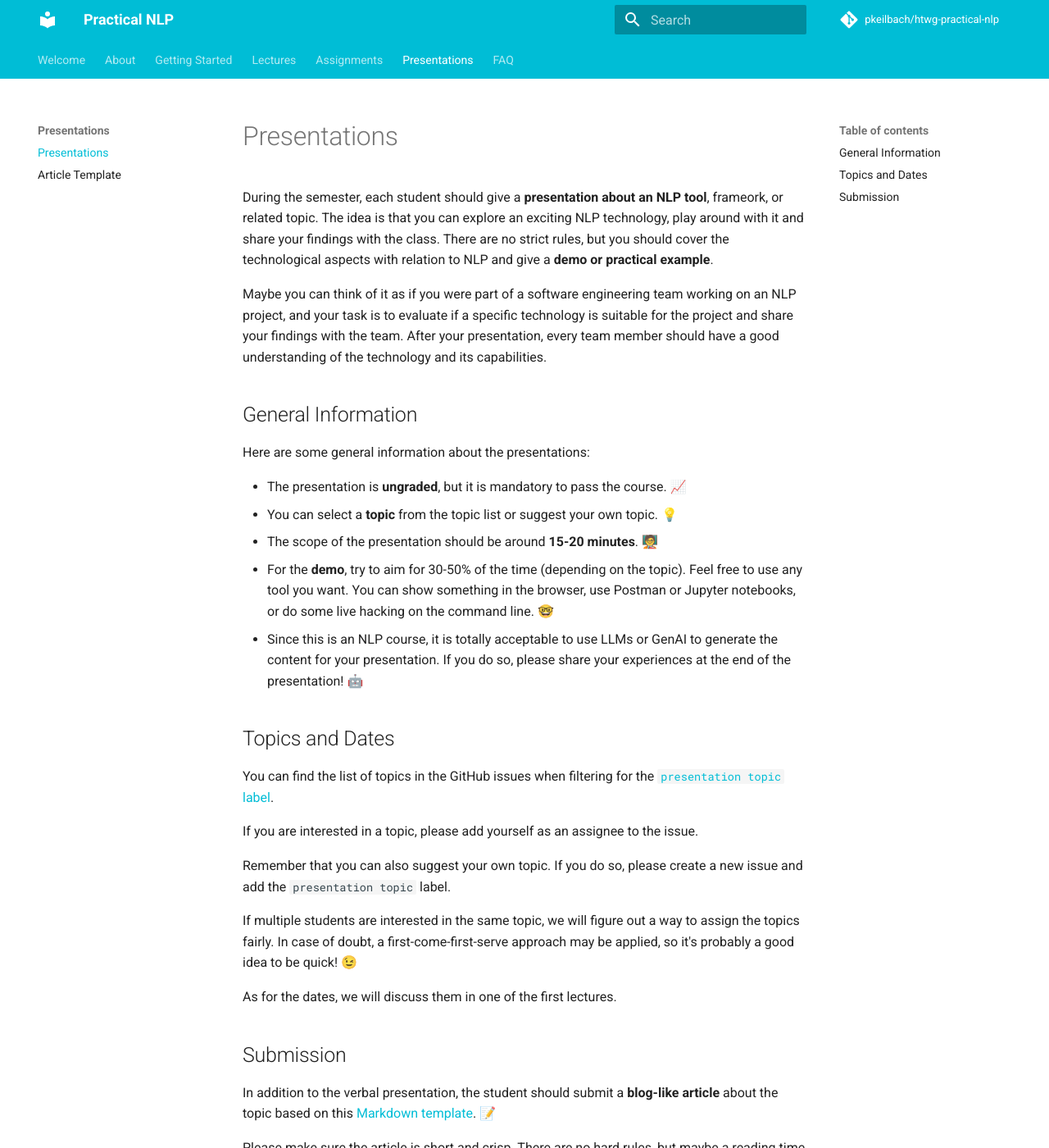
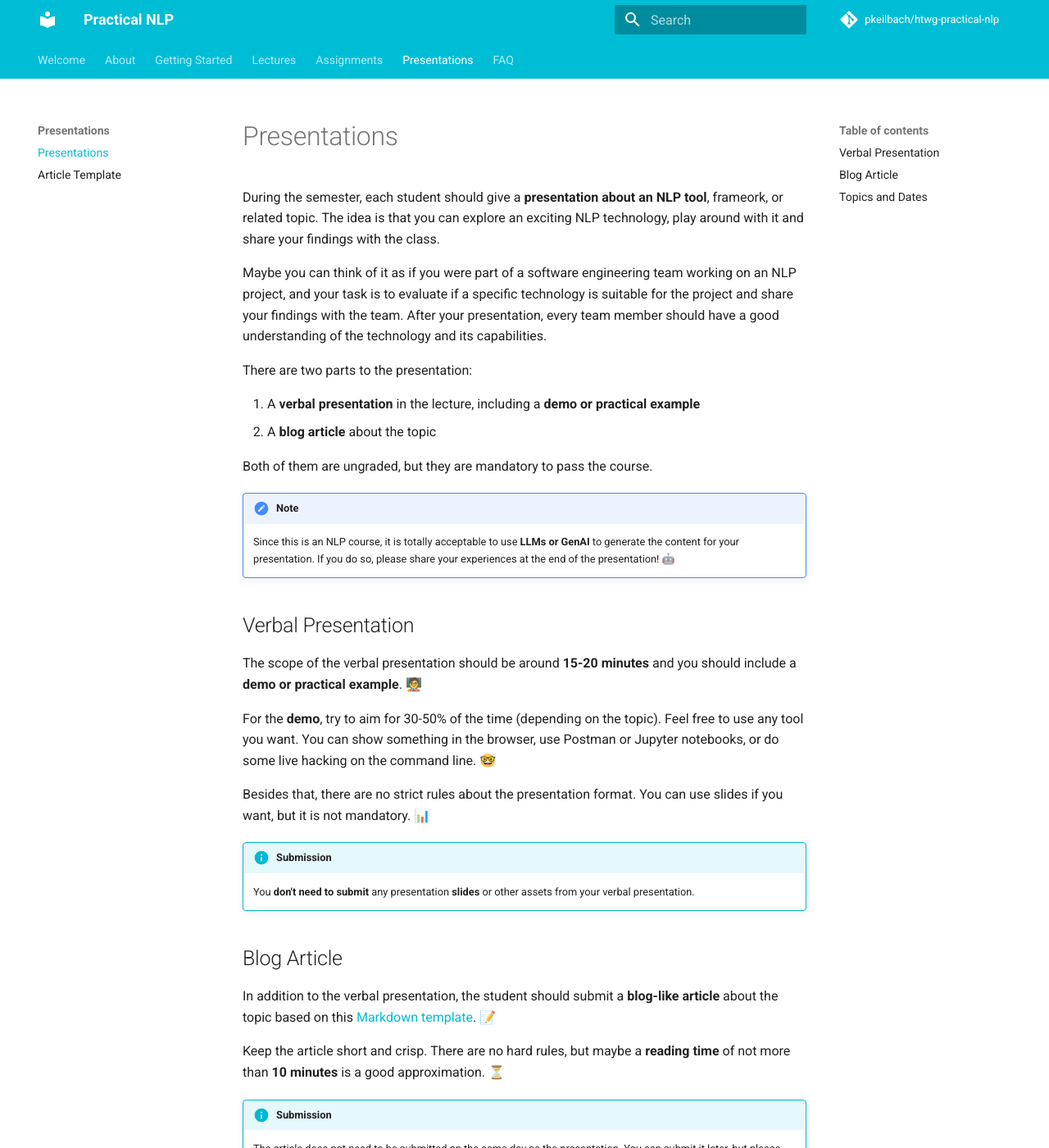
Before and after one commit to pkeilbach/htwg-practical-nlp, an MkDocs documentation site: the page built from docs/presentations/presentations.md, in a window 1280 px wide and 1400 px high. Shown: the whole window at 82% size. Built offline with MkDocs 1.6.1 and Material for MkDocs 9.7.7, drawn with Linux system fonts in a browser that asks for light colours; comment, search, counter and statistics services are not loaded; some of the changed text lies outside the part shown.

Commit message:
update presentation section

```diff
--- a/docs/presentations/presentations.md
+++ b/docs/presentations/presentations.md
@@ -2,38 +2,52 @@
 
 During the semester, each student should give a **presentation about an NLP tool**, frameork, or related topic.
 The idea is that you can explore an exciting NLP technology, play around with it and share your findings with the class.
-There are no strict rules, but you should cover the technological aspects with relation to NLP and give a **demo or practical example**.
 
 Maybe you can think of it as if you were part of a software engineering team working on an NLP project, and your task is to evaluate if a specific technology is suitable for the project and share your findings with the team.
 After your presentation, every team member should have a good understanding of the technology and its capabilities.
 
-## General Information
+There are two parts to the presentation:
 
-Here are some general information about the presentations:
+1. A **verbal presentation** in the lecture, including a **demo or practical example**
+2. A **blog article** about the topic
 
-- The presentation is **ungraded**, but it is mandatory to pass the course. 📈
-- You can select a **topic** from the topic list or suggest your own topic. 💡
-- The scope of the presentation should be around **15-20 minutes**. 🧑‍🏫
-- For the **demo**, try to aim for 30-50% of the time (depending on the topic). Feel free to use any tool you want. You can show something in the browser, use Postman or Jupyter notebooks, or do some live hacking on the command line. 🤓
-- Since this is an NLP course, it is totally acceptable to use LLMs or GenAI to generate the content for your presentation. If you do so, please share your experiences at the end of the presentation! 🤖
+Both of them are ungraded, but they are mandatory to pass the course.
+
+!!! note
+
+    Since this is an NLP course, it is totally acceptable to use **LLMs or GenAI** to generate the content for your presentation. If you do so, please share your experiences at the end of the presentation! 🤖
+
+## Verbal Presentation
+
+The scope of the verbal presentation should be around **15-20 minutes** and you should include a **demo or practical example**. 🧑‍🏫
+
+For the **demo**, try to aim for 30-50% of the time (depending on the topic). Feel free to use any tool you want. You can show something in the browser, use Postman or Jupyter notebooks, or do some live hacking on the command line. 🤓
+
+Besides that, there are no strict rules about the presentation format. You can use slides if you want, but it is not mandatory. 📊
+
+!!! info "Submission"
+
+    You **don't need to submit** any presentation **slides** or other assets from your verbal presentation.
+
+## Blog Article
+
+In addition to the verbal presentation, the student should submit a **blog-like article** about the topic based on this [Markdown template](https://github.com/pkeilbach/htwg-practical-nlp/blob/main/docs/presentations/template.md). 📝
+
+Keep the article short and crisp. There are no hard rules, but maybe a **reading time** of not more than **10 minutes** is a good approximation. ⏳
+
+!!! info "Submission"
+
+    The article does not need to be submitted on the same day as the presentation. You can submit it later, but please make sure to submit it before the **end of the semester** (the exact date will be announced). 📅
 
 ## Topics and Dates
 
-You can find the list of topics in the GitHub issues when filtering for the [`presentation topic` label](https://github.com/pkeilbach/htwg-practical-nlp/issues?q=is%3Aissue+is%3Aopen+label%3A%22presentation+topic%22).
+You can find the **list of topics** in the GitHub issues when filtering for the [`presentation topic` label](https://github.com/pkeilbach/htwg-practical-nlp/issues?q=is%3Aissue+is%3Aopen+label%3A%22presentation+topic%22).
 
-If you are interested in a topic, please add yourself as an assignee to the issue.
+If you are interested in a topic, please add yourself as an **assignee** to the issue.
 
-Remember that you can also suggest your own topic. If you do so, please create a new issue and add the `presentation topic` label.
+You can also suggest your **own topic**. If you do so, please create a new issue and add the `presentation topic` label.
 
 If multiple students are interested in the same topic, we will figure out a way to assign the topics fairly.
 In case of doubt, a first-come-first-serve approach may be applied, so it's probably a good idea to be quick! 😉
 
-As for the dates, we will discuss them in one of the first lectures.
-
-## Submission
-
-In addition to the verbal presentation, the student should submit a **blog-like article** about the topic based on this [Markdown template](https://github.com/pkeilbach/htwg-practical-nlp/blob/main/docs/presentations/template.md). 📝
-
-Please make sure the article is short and crisp. There are no hard rules, but maybe a reading time of not more than 10 minutes is a good approximation. ⏳
-
-You **don't need to submit** any presentation **slides** or other assets from your verbal presentation. 📊
+As for the **dates**, we will discuss them in one of the first lectures.
```
